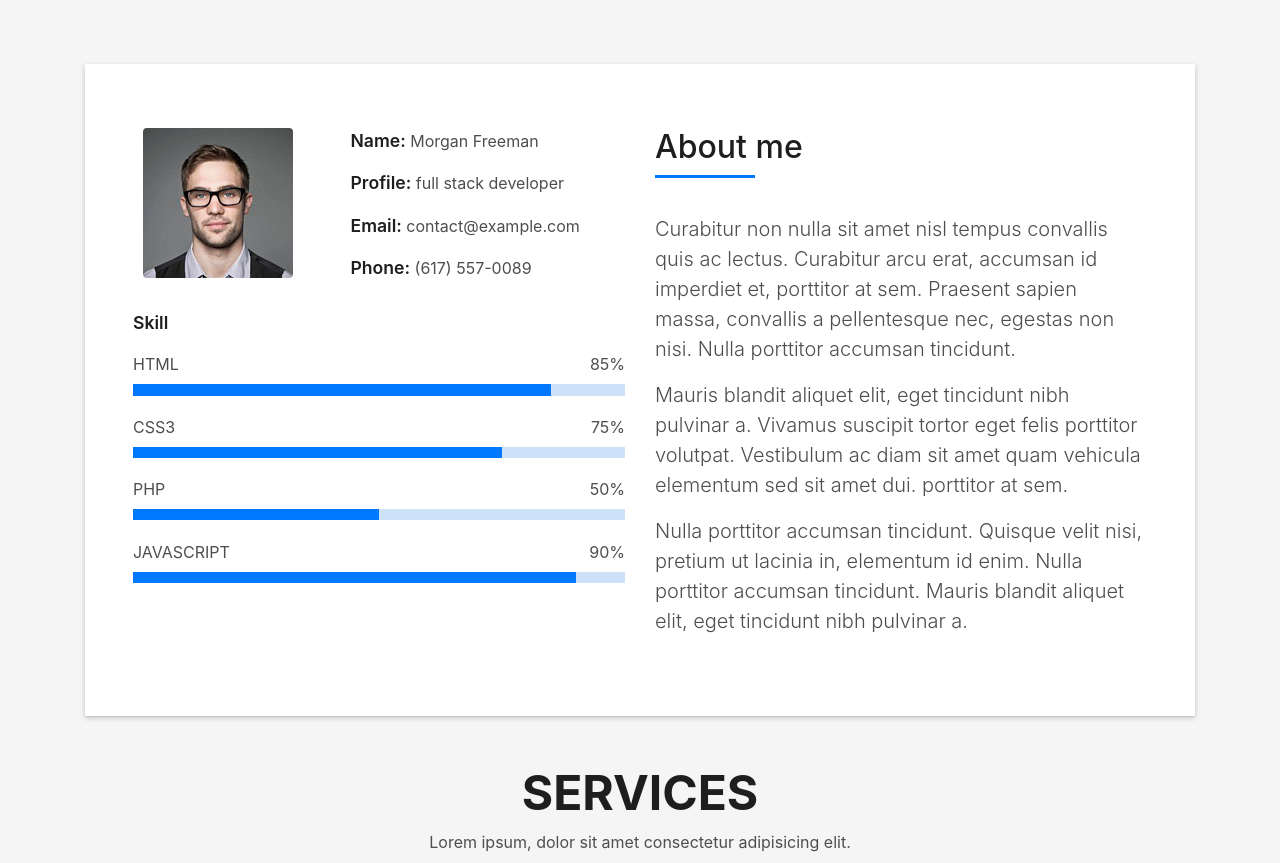
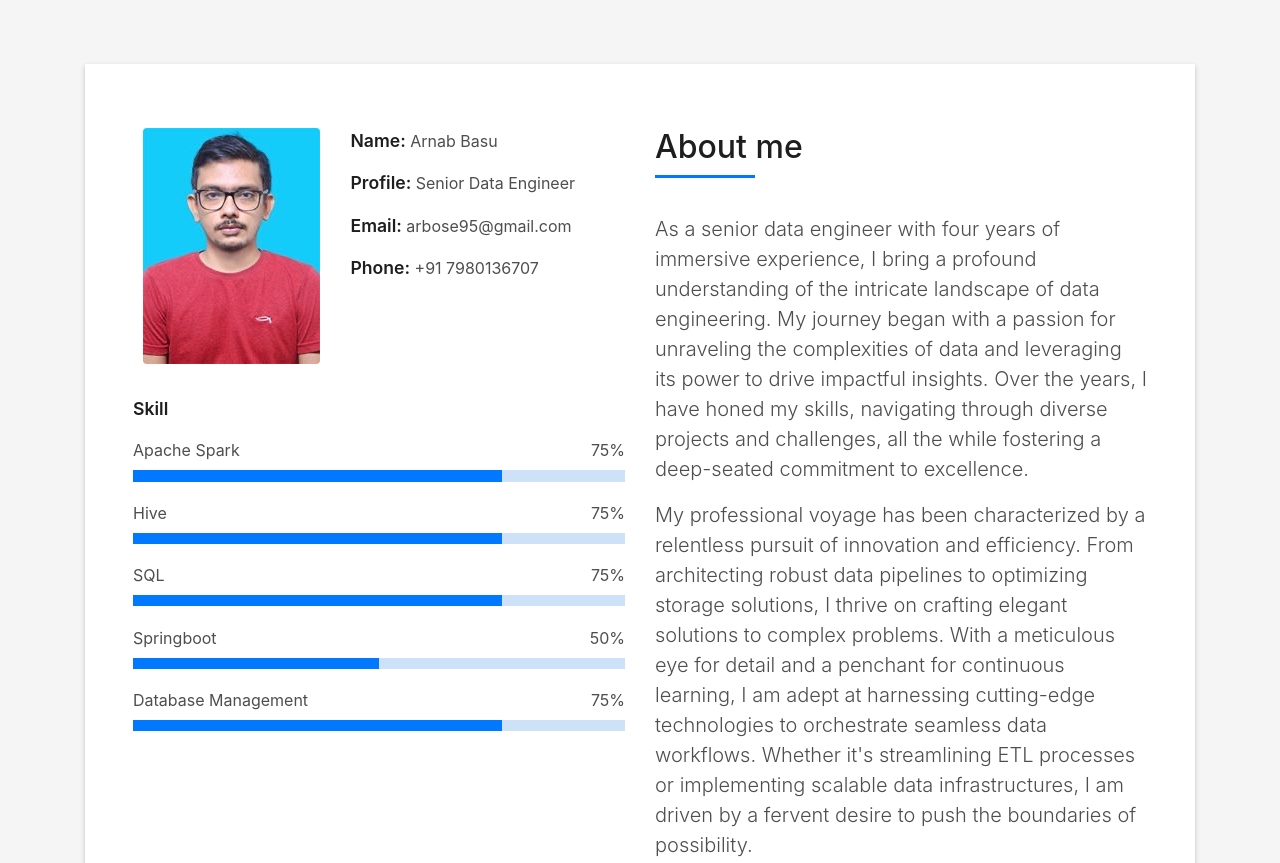
Before and after one commit to ArnabZ3R0/portfolio, a plain HTML site: page index.html in a window 1280 px wide. Shown: the part 800-1663 px from the top of the page. Drawn offline with Linux system fonts and the light colour scheme; files whose address does not match are found by name.

Commit message:
Added about me

```diff
--- a/index.html
+++ b/index.html
@@ -2,7 +2,7 @@
 <html lang="en">
 <head>
   <meta charset="utf-8">
-  <title>DevFolio Bootstrap Template</title>
+  <title>Portfolio</title>
   <meta content="width=device-width, initial-scale=1.0" name="viewport">
   <meta content="" name="keywords">
   <meta content="" name="description">
@@ -37,7 +37,7 @@
   <!--/ Nav Star /-->
   <nav class="navbar navbar-b navbar-trans navbar-expand-md fixed-top" id="mainNav">
     <div class="container">
-      <a class="navbar-brand js-scroll" href="#page-top">DevFolio</a>
+      <a class="navbar-brand js-scroll" href="#page-top">Arnab Basu</a>
       <button class="navbar-toggler collapsed" type="button" data-toggle="collapse" data-target="#navbarDefault"
         aria-controls="navbarDefault" aria-expanded="false" aria-label="Toggle navigation">
         <span></span>
@@ -52,15 +52,15 @@
           <li class="nav-item">
             <a class="nav-link js-scroll" href="#about">About</a>
           </li>
-          <li class="nav-item">
-            <a class="nav-link js-scroll" href="#service">Services</a>
-          </li>
+<!--          <li class="nav-item">-->
+<!--            <a class="nav-link js-scroll" href="#service">Services</a>-->
+<!--          </li>-->
           <li class="nav-item">
             <a class="nav-link js-scroll" href="#work">Work</a>
           </li>
-          <li class="nav-item">
-            <a class="nav-link js-scroll" href="#blog">Blog</a>
-          </li>
+<!--          <li class="nav-item">-->
+<!--            <a class="nav-link js-scroll" href="#blog">Blog</a>-->
+<!--          </li>-->
           <li class="nav-item">
             <a class="nav-link js-scroll" href="#contact">Contact</a>
           </li>
@@ -77,8 +77,8 @@
       <div class="table-cell">
         <div class="container">
           <!--<p class="display-6 color-d">Hello, world!</p>-->
-          <h1 class="intro-title mb-4">I am Morgan Freeman</h1>
-          <p class="intro-subtitle"><span class="text-slider-items">CEO DevFolio,Web Developer,Web Designer,Frontend Developer,Graphic Designer</span><strong class="text-slider"></strong></p>
+          <h1 class="intro-title mb-4">I am Arnab Basu</h1>
+          <p class="intro-subtitle"><span class="text-slider-items">Senior Data Engineer,Big Data Enthusiast,Data Buff,Problem Solver</span><strong class="text-slider"></strong></p>
           <!-- <p class="pt-3"><a class="btn btn-primary btn js-scroll px-4" href="#about" role="button">Learn More</a></p> -->
         </div>
       </div>
@@ -96,38 +96,43 @@
                 <div class="row">
                   <div class="col-sm-6 col-md-5">
                     <div class="about-img">
-                      <img src="img/testimonial-2.jpg" class="img-fluid rounded b-shadow-a" alt="">
+                      <img src="img/profile-image.jpg" class="img-fluid rounded b-shadow-a" alt="">
                     </div>
                   </div>
                   <div class="col-sm-6 col-md-7">
                     <div class="about-info">
-                      <p><span class="title-s">Name: </span> <span>Morgan Freeman</span></p>
-                      <p><span class="title-s">Profile: </span> <span>full stack developer</span></p>
-                      <p><span class="title-s">Email: </span> <span>contact@example.com</span></p>
-                      <p><span class="title-s">Phone: </span> <span>(617) 557-0089</span></p>
+                      <p><span class="title-s">Name: </span> <span>Arnab Basu</span></p>
+                      <p><span class="title-s">Profile: </span> <span>Senior Data Engineer</span></p>
+                      <p><span class="title-s">Email: </span> <span>arbose95@gmail.com</span></p>
+                      <p><span class="title-s">Phone: </span> <span>+91 7980136707</span></p>
                     </div>
                   </div>
                 </div>
                 <div class="skill-mf">
                   <p class="title-s">Skill</p>
-                  <span>HTML</span> <span class="pull-right">85%</span>
+                  <span>Apache Spark</span> <span class="pull-right">75%</span>
                   <div class="progress">
-                    <div class="progress-bar" role="progressbar" style="width: 85%;" aria-valuenow="85" aria-valuemin="0"
+                    <div class="progress-bar" role="progressbar" style="width: 75%;" aria-valuenow="75" aria-valuemin="0"
                       aria-valuemax="100"></div>
                   </div>
-                  <span>CSS3</span> <span class="pull-right">75%</span>
+                  <span>Hive</span> <span class="pull-right">75%</span>
+                  <div class="progress">
+                    <div class="progress-bar" role="progressbar" style="width: 75%;" aria-valuenow="75" aria-valuemin="0"
+                         aria-valuemax="100"></div>
+                  </div>
+                  <span>SQL</span> <span class="pull-right">75%</span>
                   <div class="progress">
                     <div class="progress-bar" role="progressbar" style="width: 75%" aria-valuenow="75" aria-valuemin="0"
                       aria-valuemax="100"></div>
                   </div>
-                  <span>PHP</span> <span class="pull-right">50%</span>
+                  <span>Springboot</span> <span class="pull-right">50%</span>
                   <div class="progress">
                     <div class="progress-bar" role="progressbar" style="width: 50%" aria-valuenow="50" aria-valuemin="0"
                       aria-valuemax="100"></div>
                   </div>
-                  <span>JAVASCRIPT</span> <span class="pull-right">90%</span>
+                  <span>Database Management</span> <span class="pull-right">75%</span>
                   <div class="progress">
-                    <div class="progress-bar" role="progressbar" style="width: 90%" aria-valuenow="90" aria-valuemin="0"
+                    <div class="progress-bar" role="progressbar" style="width: 75%" aria-valuenow="75" aria-valuemin="0"
                       aria-valuemax="100"></div>
                   </div>
                 </div>
@@ -140,20 +145,13 @@
                     </h5>
                   </div>
                   <p class="lead">
-                    Curabitur non nulla sit amet nisl tempus convallis quis ac lectus. Curabitur arcu erat, accumsan id
-                    imperdiet et, porttitor
-                    at sem. Praesent sapien massa, convallis a pellentesque nec, egestas non nisi. Nulla
-                    porttitor accumsan tincidunt.
+                    As a senior data engineer with four years of immersive experience, I bring a profound understanding of the intricate landscape of data engineering. My journey began with a passion for unraveling the complexities of data and leveraging its power to drive impactful insights. Over the years, I have honed my skills, navigating through diverse projects and challenges, all the while fostering a deep-seated commitment to excellence.
                   </p>
                   <p class="lead">
-                    Mauris blandit aliquet elit, eget tincidunt nibh pulvinar a. Vivamus suscipit tortor eget felis
-                    porttitor volutpat. Vestibulum
-                    ac diam sit amet quam vehicula elementum sed sit amet dui. porttitor at sem.
+                    My professional voyage has been characterized by a relentless pursuit of innovation and efficiency. From architecting robust data pipelines to optimizing storage solutions, I thrive on crafting elegant solutions to complex problems. With a meticulous eye for detail and a penchant for continuous learning, I am adept at harnessing cutting-edge technologies to orchestrate seamless data workflows. Whether it's streamlining ETL processes or implementing scalable data infrastructures, I am driven by a fervent desire to push the boundaries of possibility.
                   </p>
                   <p class="lead">
-                    Nulla porttitor accumsan tincidunt. Quisque velit nisi, pretium ut lacinia in, elementum id enim.
-                    Nulla porttitor accumsan
-                    tincidunt. Mauris blandit aliquet elit, eget tincidunt nibh pulvinar a.
+                    Beyond technical prowess, I am a firm believer in the transformative power of collaboration and communication. Throughout my career, I have cultivated strong relationships across interdisciplinary teams, fostering an environment of trust and collaboration. I take pride in my ability to translate complex technical concepts into accessible insights, bridging the gap between data engineering and business stakeholders. Empowered by a growth mindset and a passion for problem-solving, I am poised to continue making meaningful contributions to the ever-evolving landscape of data engineering.
                   </p>
                 </div>
               </div>
```
Also changed, not shown: img/profile-image.jpg (added), img/testimonial-2.jpg (deleted).
